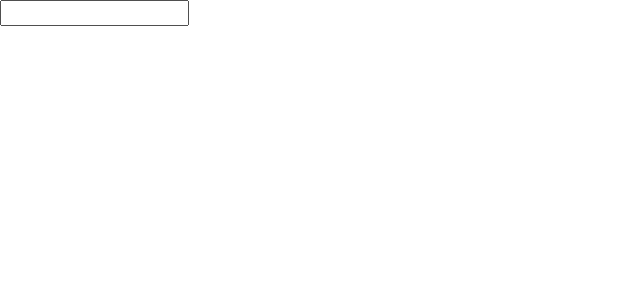
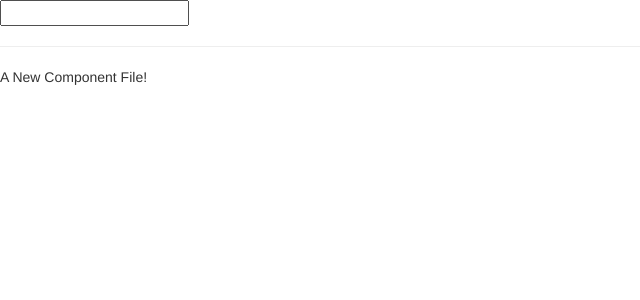
Before and after one commit to Naveen7892/angular-5-tutorial, an Angular app in the folder my-first-app/: page / in a window 1280 px wide. Shown: the top 300 px of the page, without its empty margins (0-640 px from the left). Built offline with nearby package versions, Linux system fonts and the light colour scheme.

Commit message:
Used component and Emmet shortcuts in VS code

```diff
--- /dev/null
+++ b/my-first-app/src/app/Server/server.component.html
@@ -0,0 +1 @@
+A New Component File!
--- a/my-first-app/src/app/app.component.html
+++ b/my-first-app/src/app/app.component.html
@@ -22,3 +22,7 @@
 <input type="text" [(ngModel)]="name" />
 
 <p> {{ name }} </p>
+
+<hr>
+
+<app-server></app-server>
--- a/my-first-app/src/app/app.module.ts
+++ b/my-first-app/src/app/app.module.ts
@@ -3,11 +3,12 @@
 import { FormsModule } from '@angular/forms';
 
 import { AppComponent } from './app.component';
-
+import { ServerComponent } from './Server/server.component';
 
 @NgModule({
   declarations: [
-    AppComponent
+    AppComponent,
+    ServerComponent
   ],
   imports: [
     BrowserModule,
```
Also changed, not shown: my-first-app/src/app/Server/server.component.ts (added, +9 -0 lines).
